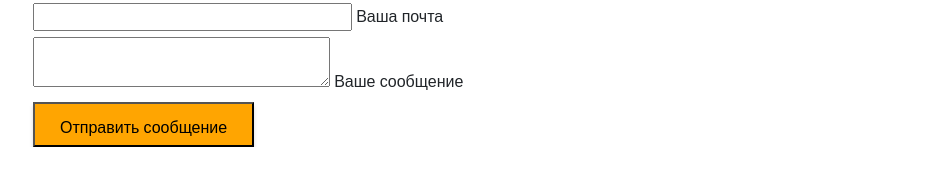
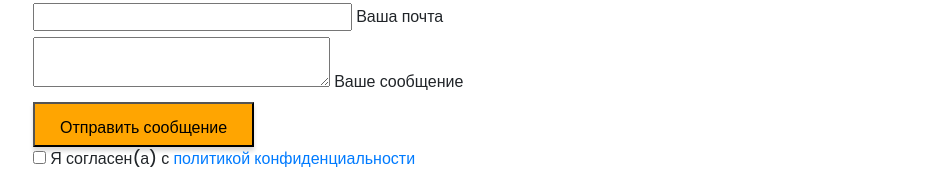
Before and after one commit to nikax193/portfolio, a website: page src/index.html in a window 1280 px wide. Shown: the part 7046-7217 px from the top of the page, without its empty margins (37-965 px from the left). Before the commit the page ends 7193 px from the top, so only its background shows below. Drawn offline with Linux system fonts and the light colour scheme; files whose address does not match are found by name.

Commit message:
add policy.html, add styles for policy

```diff
--- a/src/index.html
+++ b/src/index.html
@@ -456,11 +456,11 @@
 
                     <form action="#" class="contacts__form">
                         <div class="contacts__input">
-                            <input name="name" id="name" type="text">
+                            <input required name="name" id="name" type="text">
                             <label for="name">Ваше имя</label>
                         </div>
                         <div class="contacts__input">
-                            <input name="email" id="email" type="email">
+                            <input required name="email" id="email" type="email">
                             <label for="email">Ваша почта</label>
                         </div>
 
@@ -468,8 +468,12 @@
                             <textarea name="text" id="text"></textarea>
                             <label for="text">Ваше сообщение</label>
                         </div>
-                        <div>
+                        <div class="contacts__triggers">
                             <button class="contacts__btn btn">Отправить сообщение</button>
+                            <div class="contacts__policy">
+                                <input required type="checkbox">
+                                <span>Я согласен(а) с  <a href="/policy.html">политикой конфиденциальности</a></span>
+                            </div>
                         </div>
                     </form>
                 </div>
--- a/src/sass/blocks/_contacts.scss
+++ b/src/sass/blocks/_contacts.scss
@@ -55,6 +55,21 @@
         }
     }
 
+    &__triggers {
+        grid-column: 1 / 3;
+        display: grid;
+        grid-template-columns: repeat(2, auto);
+    }
+    &__policy {
+        font-size: 12px;
+        line-height: 14px;
+        display: flex;
+        align-items: center;
+        input {
+            margin-right: 10px;
+        }
+    }
+
     &__input {
         position: relative;
         input {
```
Also changed, not shown: src/policy.html (added, +12 -0 lines), dist/css/style.min.css, dist/index.html, dist/policy.html (added).
